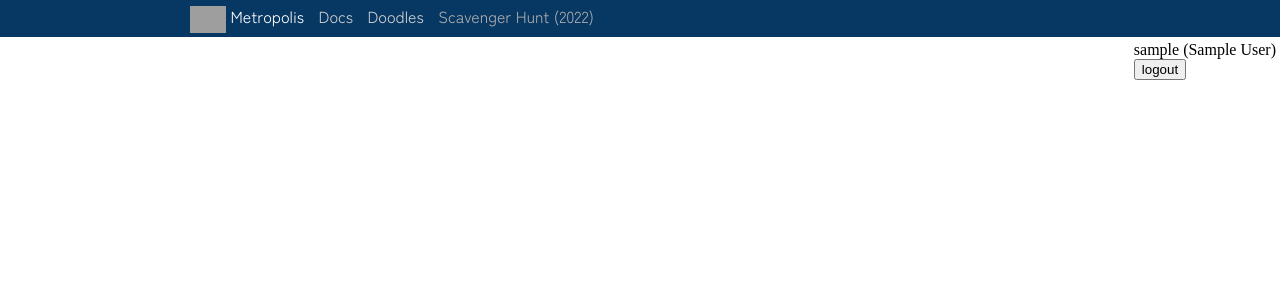
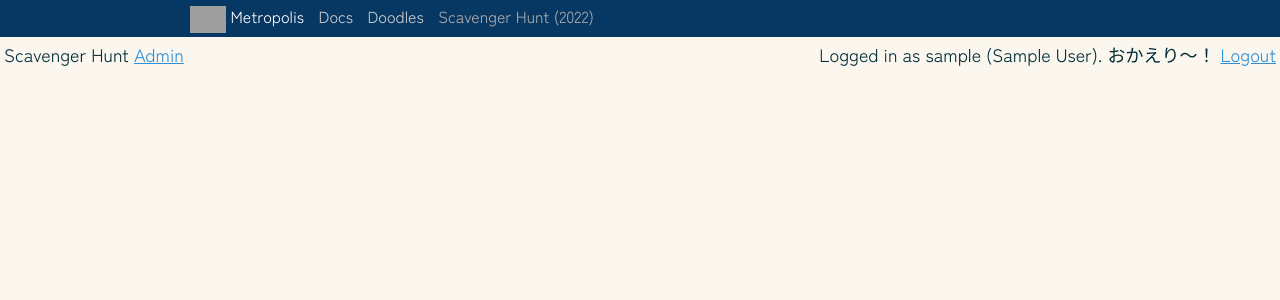
Before and after one commit to wlmac/scavenger, a Django app: page / in a window 1280 px wide. Shown: the top 300 px of the page. Run offline with Django 4.2, Linux system fonts and the light colour scheme; the visitor is signed in with stand-in values (Sample User, id 1); parts of the project's set-up code (start-up, migrations or seed data) failed here and were passed over; grey boxes are pictures that could not be loaded.

Commit message:
make things look nicer (base css)

```diff
--- /dev/null
+++ b/scavenger2022/base.css
@@ -0,0 +1,3 @@
+.fakea {
+	background: none !important;
+}
--- /dev/null
+++ b/scavenger2022/core/static/core/base.css
@@ -0,0 +1,41 @@
+:root {
+  --size: 18px;
+  --bg: #fbf7ef;
+  --fg: #002d38;
+  --link: #2b90d8;
+  --linkv: #7d80d1;
+}
+body {
+  margin: 0;
+  font-family: 'Zen Kaku Gothic New', sans-serif;
+  font-size: var(--size);
+  color: var(--fg);
+  background: var(--bg);
+}
+main {
+  margin: 8px;
+}
+
+#main-header {
+  padding: 4px;
+}
+.spacer {
+  float: right;
+}
+
+.fakea {
+  background: none !important;
+  border: none;
+  padding: 0 !important;
+  font-family: 'Zen Kaku Gothic New', sans-serif;
+  font-size: var(--size);
+  color: var(--link);
+  text-decoration: underline;
+  cursor: pointer;
+}
+a {
+  color: var(--link);
+}
+a:visited {
+  color: var(--linkv);
+}
--- a/scavenger2022/core/templates/core/base.html
+++ b/scavenger2022/core/templates/core/base.html
@@ -1,22 +1,12 @@
+{% load static %}
 <!DOCTYPE html>
 <html>
     <head>
         <title>{% block title %}{% endblock %}</title>
-        <style>
-          body {
-            margin: 0;
-          }
-          main {
-            margin: 8px;
-          }
-
-          #main-header {
-            padding: 4px;
-          }
-          .spacer {
-            float: right;
-          }
-        </style>
+        <link rel="stylesheet" href="{% static 'core/base.css' %}" />
+        <link rel="preconnect" href="https://fonts.googleapis.com">
+        <link rel="preconnect" href="https://fonts.gstatic.com" crossorigin>
+        <link href="https://fonts.googleapis.com/css2?family=Zen+Kaku+Gothic+New:wght@300;400&display=swap" rel="stylesheet">
     </head>
     <body>
         <!-- GENDO START CommonHeader -->
@@ -67,17 +57,23 @@
 </div>
 <!-- GENDO END CommonHeader -->
     <nav id="main-header">
+      Scavenger Hunt
+      {% if request.user.is_staff %}
+      <a href="/admin">Admin</a>
+      {% endif %}
       <span class="spacer">
-        {{ request.user }}
-        ({{ request.user.first_name }} {{ request.user.last_name }})
         {% if request.user.is_authenticated %}
-          <form action="{% url 'account_logout' %}" method="post">
+          Logged in as
+          {{ request.user }}
+          ({{ request.user.first_name }} {{ request.user.last_name }}).
+          おかえり〜！
+          <form style="display: inline;" action="{% url 'account_logout' %}" method="post">
             {% csrf_token %}
-            <input type="submit" value="logout" />
+            <input class="fakea" type="submit" value="Logout" />
           </form>
         {% else %}
           <a href="{% url 'oauth_login' %}">
-            login
+            Login
           </a>
         {% endif %}
       </span>
--- a/scavenger2022/scavenger2022/settings.py
+++ b/scavenger2022/scavenger2022/settings.py
@@ -110,6 +110,9 @@ USE_TZ = True
 # https://docs.djangoproject.com/en/4.1/howto/static-files/
 
 STATIC_URL = "static/"
+STATICFILES_DIRS = (
+    ('static', BASE_DIR / 'core/static/core'),
+)
 
 # Default primary key field type
 # https://docs.djangoproject.com/en/4.1/ref/settings/#default-auto-field
--- a/scavenger2022/scavenger2022/urls.py
+++ b/scavenger2022/scavenger2022/urls.py
@@ -1,7 +1,10 @@
+from django.conf import settings
+from django.conf.urls.static import static
 from django.contrib import admin
 from django.urls import path, include
 
 urlpatterns = [
     path("admin/", admin.site.urls),
     path("", include("core.urls")),
+    *static(settings.STATIC_URL, document_root=settings.STATIC_ROOT),
 ]
```
Also changed, not shown: 1 other file.
